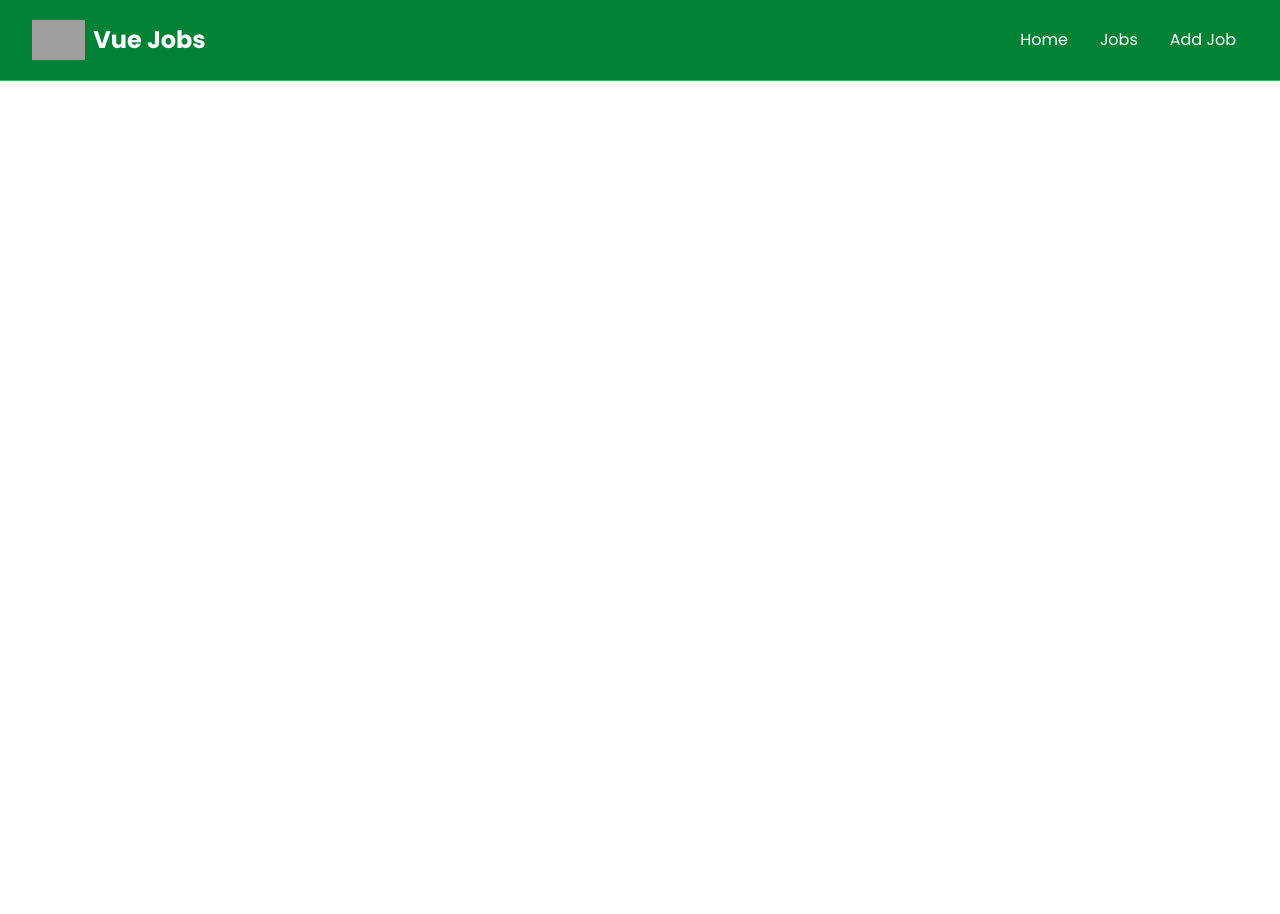
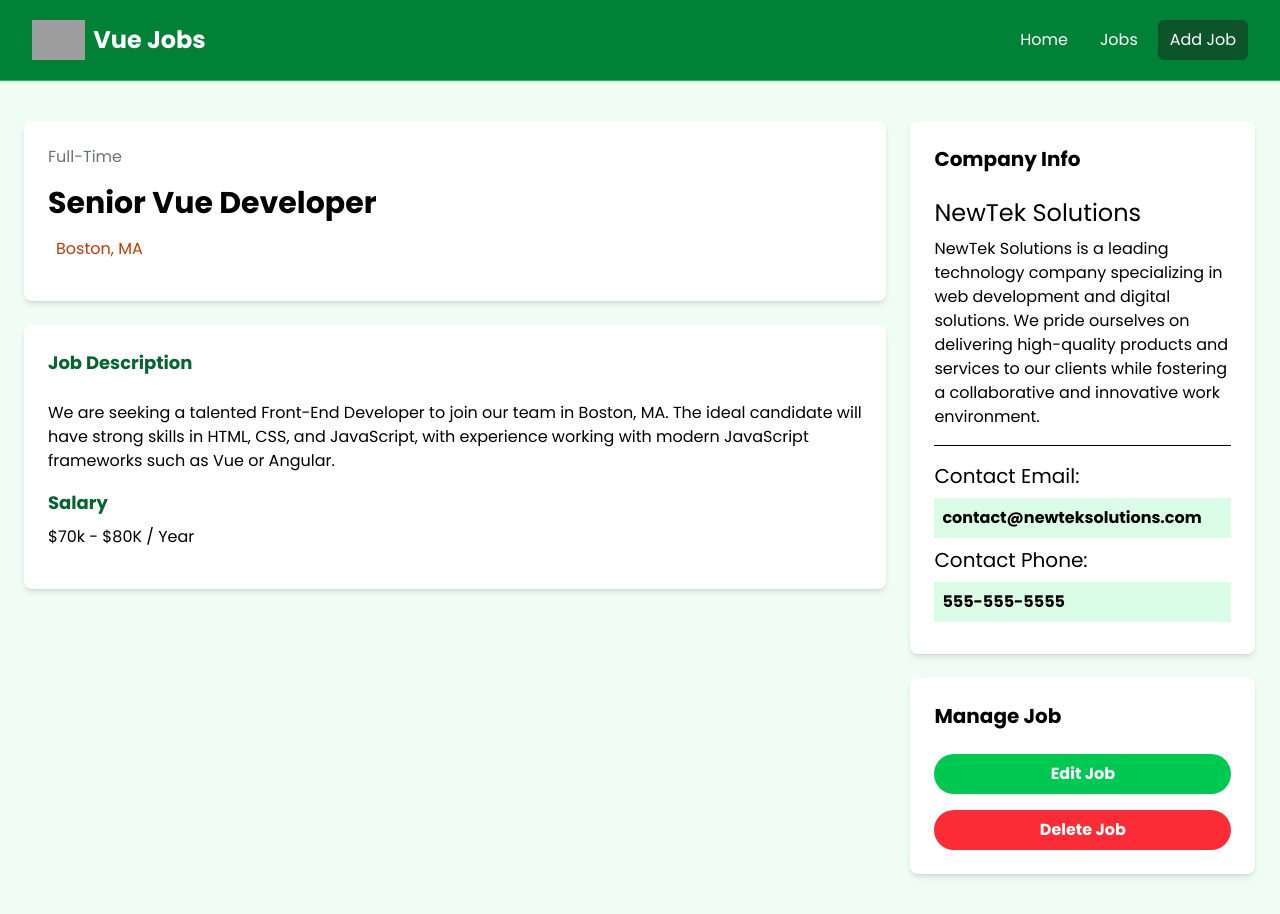
Before and after one commit to boboPrem1/vue-job-listing, a Vue app: page /jobs/add in a window 1280 px wide. Before the commit the page ends 800 px from the top, so only its background shows below. Built offline with nearby package versions, Linux system fonts and the light colour scheme; grey boxes are pictures that could not be loaded; a web font is replaced by a local one.

Commit message:
Added Not Found page and static version of the unique job page

```diff
--- a/src/components/JobListing.vue
+++ b/src/components/JobListing.vue
@@ -48,7 +48,7 @@
                     <i class="pi pi-map-marker text-orange-700"></i>
                     {{ job.location }}
                 </div>
-                <RouterLink :to="`/job/${job.id}`"
+                <RouterLink :to="`/jobs/${job.id}`"
                     class="h-[36px] bg-green-500 hover:bg-green-600 text-white px-4 py-2 rounded-lg text-center text-sm">
                     Read More
                 </RouterLink>
--- a/src/components/Navbar.vue
+++ b/src/components/Navbar.vue
@@ -1,10 +1,13 @@
 <script setup>
 import logo from '@/assets/img/logo.png'
-import { RouterLink, useRouter } from 'vue-router';
+import { RouterLink, useRoute } from 'vue-router';
 
 const isActiveLink = (routPath) => {
-    const route = useRouter()
-    return route.path == route
+    const route = useRoute()
+    return route.path == routPath ?
+        ['bg-green-900 :hover-text-white', 'text-white', 'px-3', 'py-2', 'rounded-md']
+        :
+        ['text-white hover:bg-green-900 hover:text-white rounded-md px-3 py-2']
 }
 </script>
 
@@ -20,14 +23,11 @@
                     </RouterLink>
                     <div class="md:ml-auto">
                         <div class="flex space-x-2">
-                            <RouterLink to="/"
-                                :class="[isActiveLink('/') ? 'bg-green-900' : 'hover:bg-gray-900 :hover-text-white', 'text-white', 'px-3', 'py-2', 'rounded-md']">
+                            <RouterLink to="/" :class="isActiveLink('/')">
                                 Home</RouterLink>
-                            <RouterLink to="/jobs"
-                                class="text-white hover:bg-green-900 hover:text-white rounded-md px-3 py-2">Jobs
+                            <RouterLink to="/jobs" :class="isActiveLink('/jobs')">Jobs
                             </RouterLink>
-                            <RouterLink to="/jobs/add"
-                                class="text-white hover:bg-green-900 hover:text-white rounded-md px-3 py-2">Add Job
+                            <RouterLink to="/jobs/add" :class="isActiveLink('/jobs/add')">Add Job
                             </RouterLink>
                         </div>
                     </div>
--- a/src/router/index.js
+++ b/src/router/index.js
@@ -2,6 +2,8 @@
 import HomeView from "@/views/HomeView.vue";
 import { createWebHistory } from "vue-router";
 import JobsView from "@/views/JobsView.vue";
+import JobView from "@/views/JobView.vue";
+import NotFoundView from "@/views/NotFoundView.vue";
 
 const router = createRouter({
   history: createWebHistory(import.meta.env.BASE_URL),
@@ -16,6 +18,16 @@
       name: "jobs",
       component: JobsView,
     },
+    {
+      path: '/jobs/:id',
+      name: "job",
+      component: JobView,
+    },
+    {
+      path: '/:catchAll(.*)',
+      name: 'not-found',
+      component: NotFoundView
+    }
   ],
 });
 
--- /dev/null
+++ b/src/views/HomeView.vue
@@ -0,0 +1,13 @@
+<script setup>
+import Hero from '@/components/Hero.vue';
+import HomeCards from '@/components/HomeCards.vue';
+import JobListings from '@/components/JobListings.vue';
+
+const jobLength = 0;
+</script>
+
+<template>
+    <Hero />
+    <HomeCards />
+    <JobListings :limit="jobLength" :showButton="true" />
+</template>
--- /dev/null
+++ b/src/views/JobView.vue
@@ -0,0 +1,87 @@
+<script setup></script>
+
+<template>
+        <section class="bg-green-50">
+      <div class="container m-auto py-10 px-6">
+        <div class="grid grid-cols-1 md:grid-cols-70/30 w-full gap-6">
+          <main>
+            <div
+              class="bg-white p-6 rounded-lg shadow-md text-center md:text-left"
+            >
+              <div class="text-gray-500 mb-4">Full-Time</div>
+              <h1 class="text-3xl font-bold mb-4">Senior Vue Developer</h1>
+              <div
+                class="text-gray-500 mb-4 flex align-middle justify-center md:justify-start"
+              >
+                <i
+                  class="fa-solid fa-location-dot text-lg text-orange-700 mr-2"
+                ></i>
+                <p class="text-orange-700">Boston, MA</p>
+              </div>
+            </div>
+
+            <div class="bg-white p-6 rounded-lg shadow-md mt-6">
+              <h3 class="text-green-800 text-lg font-bold mb-6">
+                Job Description
+              </h3>
+
+              <p class="mb-4">
+                We are seeking a talented Front-End Developer to join our team
+                in Boston, MA. The ideal candidate will have strong skills in
+                HTML, CSS, and JavaScript, with experience working with modern
+                JavaScript frameworks such as Vue or Angular.
+              </p>
+
+              <h3 class="text-green-800 text-lg font-bold mb-2">Salary</h3>
+
+              <p class="mb-4">$70k - $80K / Year</p>
+            </div>
+          </main>
+
+          <!-- Sidebar -->
+          <aside>
+            <!-- Company Info -->
+            <div class="bg-white p-6 rounded-lg shadow-md">
+              <h3 class="text-xl font-bold mb-6">Company Info</h3>
+
+              <h2 class="text-2xl">NewTek Solutions</h2>
+
+              <p class="my-2">
+                NewTek Solutions is a leading technology company specializing in
+                web development and digital solutions. We pride ourselves on
+                delivering high-quality products and services to our clients
+                while fostering a collaborative and innovative work environment.
+              </p>
+
+              <hr class="my-4" />
+
+              <h3 class="text-xl">Contact Email:</h3>
+
+              <p class="my-2 bg-green-100 p-2 font-bold">
+                contact@newteksolutions.com
+              </p>
+
+              <h3 class="text-xl">Contact Phone:</h3>
+
+              <p class="my-2 bg-green-100 p-2 font-bold">555-555-5555</p>
+            </div>
+
+            <!-- Manage -->
+            <div class="bg-white p-6 rounded-lg shadow-md mt-6">
+              <h3 class="text-xl font-bold mb-6">Manage Job</h3>
+              <a
+                href="add-job.html"
+                class="bg-green-500 hover:bg-green-600 text-white text-center font-bold py-2 px-4 rounded-full w-full focus:outline-none focus:shadow-outline mt-4 block"
+                >Edit Job</a
+              >
+              <button
+                class="bg-red-500 hover:bg-red-600 text-white font-bold py-2 px-4 rounded-full w-full focus:outline-none focus:shadow-outline mt-4 block"
+              >
+                Delete Job
+              </button>
+            </div>
+          </aside>
+        </div>
+      </div>
+    </section>
+</template>
--- /dev/null
+++ b/src/views/JobsView.vue
@@ -0,0 +1,7 @@
+<script setup>
+    import JobListings from '@/components/JobListings.vue';
+</script>
+
+<template>
+    <JobListings />
+</template>
--- /dev/null
+++ b/src/views/NotFoundView.vue
@@ -0,0 +1,16 @@
+<script setup>
+import {RouterLink} from 'vue-router'
+</script>
+
+<template>
+    <section class="text-center flex flex-col justify-center items-center h-96">
+      <i class="pi pi-exclamation-triangle text-yellow-500 text-7xl mb-5"></i>
+      <h1 class="text-6xl font-bold mb-4">404 Not Found</h1>
+      <p class="text-xl mb-5">This page does not exist</p>
+      <RouterLink
+        to="/"
+        class="text-white bg-green-700 hover:bg-green-900 rounded-md px-3 py-2 mt-4"
+        >Go Back</RouterLink
+      >
+    </section>
+</template>
```
